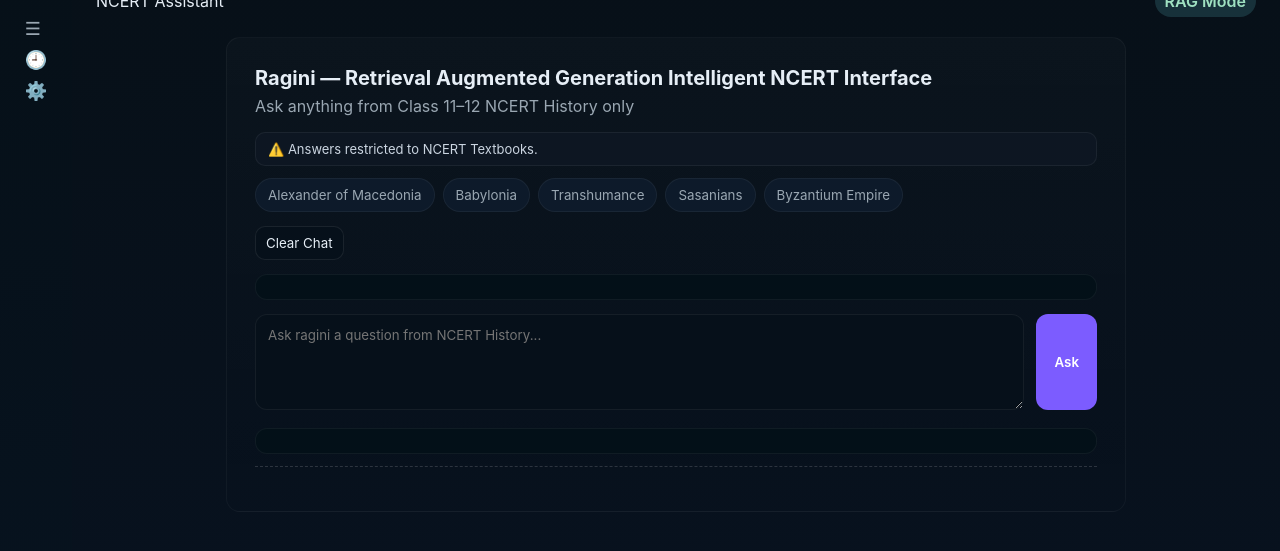
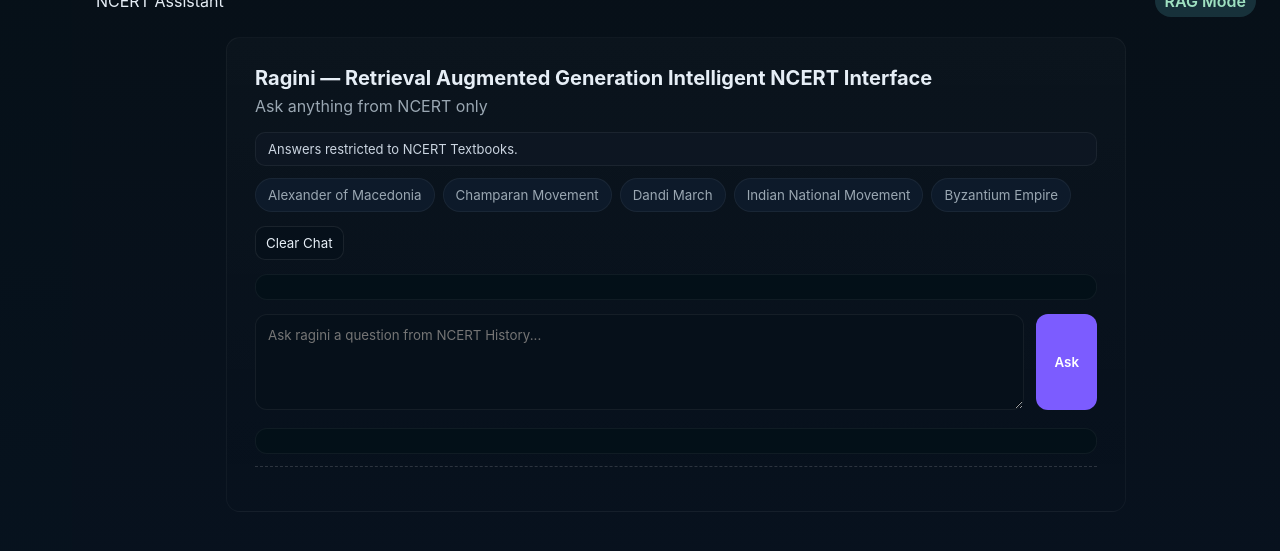
Before and after one commit to Ghanshyamsharma7/ncert.ai, a plain HTML site: page frontend/index.html in a window 1280 px wide. Shown: the part 39-590 px from the top of the page. Drawn offline with Linux system fonts and the light colour scheme.

Commit message:
make some basic changes in index.html and server.js

```diff
--- a/frontend/app.js
+++ b/frontend/app.js
@@ -85,10 +85,10 @@
     }
 
     // optional: compression stats
-    if (j.stats) {
-      statsEl.textContent =
-        `Tokens: ${j.stats.original} → ${j.stats.compressed}  |  Saved: ${j.stats.saved}%`;
-    }
+    // if (j.stats) {
+    //   statsEl.textContent =
+    //     `Tokens: ${j.stats.original} → ${j.stats.compressed}  |  Saved: ${j.stats.saved}%`;
+    // }
 
   } catch (err) {
     loadingEl.style.display = 'none';
--- a/frontend/index.html
+++ b/frontend/index.html
@@ -6,7 +6,7 @@
   <meta name="viewport" content="width=device-width,initial-scale=1" />
   <title>NCERT Assistant</title>
 
-  <meta name="description" content="NCERT History RAG Assistant powered by ragini AI">
+  <meta name="description" content="NCERT RAG Assistant powered by ragini AI">
   <meta name="theme-color" content="#111827">
 
   <link rel="stylesheet" href="/style.css">
@@ -18,11 +18,11 @@
     <!-- Sidebar -->
     <aside class="sidebar">
       <div class="logo">NCERT.AI</div>
-      <nav>
+      <!-- <nav>
         <button title="Home">☰</button>
         <button title="History Timeline">🕘</button>
         <button title="Settings">⚙️</button>
-      </nav>
+      </nav> -->
     </aside>
 
     <!-- Main -->
@@ -36,11 +36,11 @@
       <section class="hero">
 
         <h1>Ragini — Retrieval Augmented Generation Intelligent NCERT Interface </h1>
-        <p>Ask anything from Class 11–12 NCERT History only</p>
+        <p>Ask anything from NCERT only</p>
 
         <!-- Domain Notice -->
         <div class="notice">
-          ⚠️ Answers restricted to NCERT Textbooks.
+           Answers restricted to NCERT Textbooks.
         </div>
 
         <!-- Feature Badges
@@ -54,9 +54,9 @@
         <!-- Quick Chips -->
         <div class="chips">
           <button>Alexander of Macedonia</button>
-          <button>Babylonia</button>
-          <button>Transhumance</button>
-          <button>Sasanians</button>
+          <button>Champaran Movement</button>
+          <button>Dandi March</button>
+          <button>Indian National Movement</button>
           <button>Byzantium Empire</button>
         </div>
 
```
